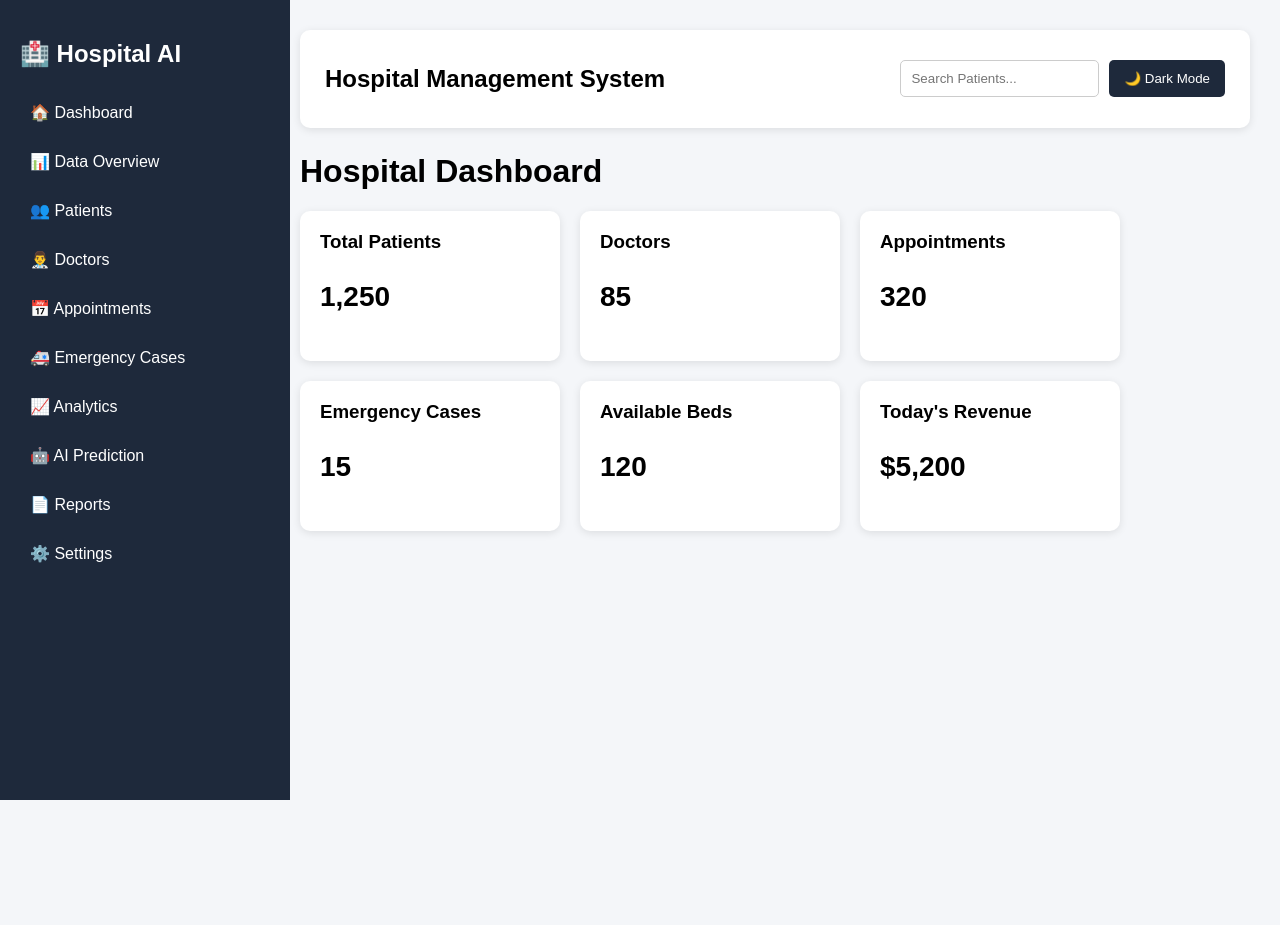
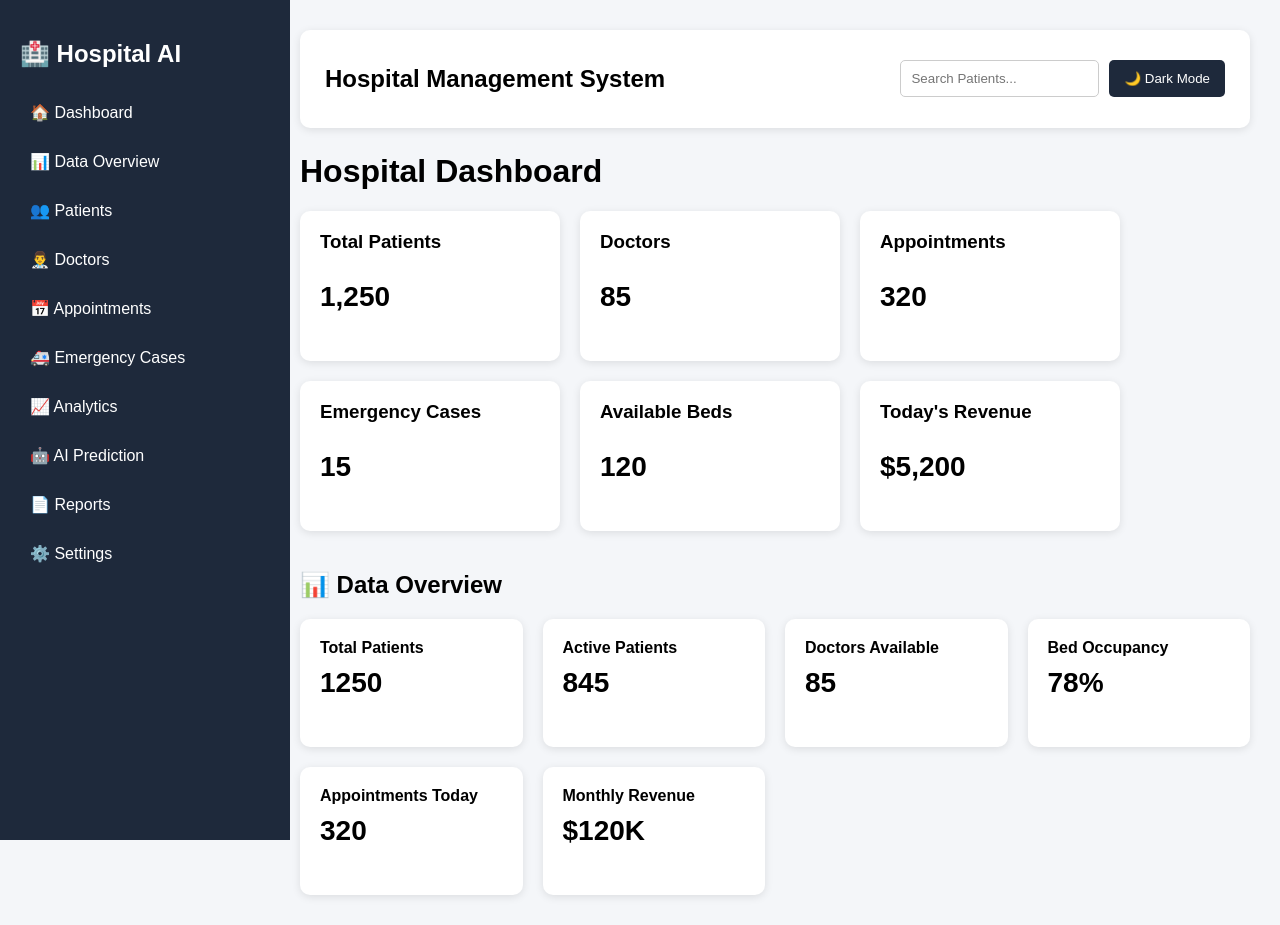
Before and after one commit to nukapraneeth/Hospital_AI_Dashboard, a Flask app: page / in a window 1280 px wide. Before the commit the page ends 800 px from the top, so only its background shows below. Run offline with Flask 3, Linux system fonts and the light colour scheme.

Commit message:
Added data overview section

```diff
--- a/static/css/style.css
+++ b/static/css/style.css
@@ -89,3 +89,39 @@
     border-radius:5px;
     cursor:pointer;
 }
+.overview-section{
+    margin-top:40px;
+}
+
+.overview-section h2{
+    margin-bottom:20px;
+}
+
+.overview-grid{
+    display:grid;
+    grid-template-columns:repeat(auto-fit,minmax(220px,1fr));
+    gap:20px;
+}
+
+.overview-box{
+    background:white;
+    padding:20px;
+    border-radius:10px;
+    box-shadow:0 2px 8px rgba(0,0,0,0.1);
+    transition:0.3s;
+}
+
+.overview-box:hover{
+    transform:translateY(-5px);
+}
+
+.overview-box h3{
+    margin:0;
+    font-size:16px;
+}
+
+.overview-box p{
+    font-size:28px;
+    font-weight:bold;
+    margin-top:10px;
+}
--- a/templates/index.html
+++ b/templates/index.html
@@ -72,6 +72,47 @@
         </div>
     </div>
 
+    <div class="overview-section">
+
+    <h2>📊 Data Overview</h2>
+
+    <div class="overview-grid">
+
+        <div class="overview-box">
+            <h3>Total Patients</h3>
+            <p>1250</p>
+        </div>
+
+        <div class="overview-box">
+            <h3>Active Patients</h3>
+            <p>845</p>
+        </div>
+
+        <div class="overview-box">
+            <h3>Doctors Available</h3>
+            <p>85</p>
+        </div>
+
+        <div class="overview-box">
+            <h3>Bed Occupancy</h3>
+            <p>78%</p>
+        </div>
+
+        <div class="overview-box">
+            <h3>Appointments Today</h3>
+            <p>320</p>
+        </div>
+
+        <div class="overview-box">
+            <h3>Monthly Revenue</h3>
+            <p>$120K</p>
+        </div>
+
+    </div>
+
+    </div>
+
+
 </div>
 
 </body>
```
